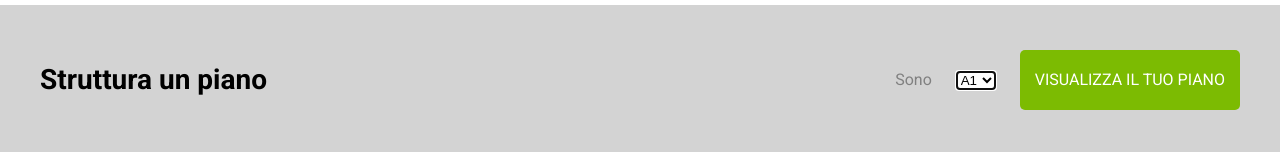
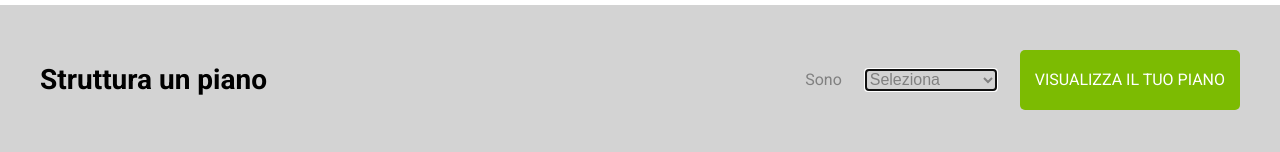
Before and after one commit to IvanDF/htmlcss-fluentify, a plain HTML site: page index.html in a window 1280 px wide. Shown: the part 2045-2197 px from the top of the page. Drawn offline with Linux system fonts and the light colour scheme.

Commit message:
Select tag

```diff
--- a/css/style.css
+++ b/css/style.css
@@ -242,3 +242,15 @@ a {
 .footer-form {
   width: 70%;
 }
+
+.custom-select {
+  display: block;
+  font-size: 16px;
+  color: #808080;
+  background: #d3d3d3;
+  line-height: 1.3;
+  width: 100%;
+  min-width: 130px;
+  border:none;
+  border-bottom: solid 1px #000;
+}
--- a/index.html
+++ b/index.html
@@ -126,8 +126,9 @@
               Sono
             </li>
             <li>
-              <a href="">
-                  <select name="Seleziona" autofocus>
+              <a>
+                  <select class="custom-select"name="Seleziona" autofocus>
+                    <option value="" disabled selected>Seleziona</option>
                     <option value="”A1”">A1</option>
                     <option value="”A2”">A2</option>
                     <option value="”B1”">B1</option>
```
